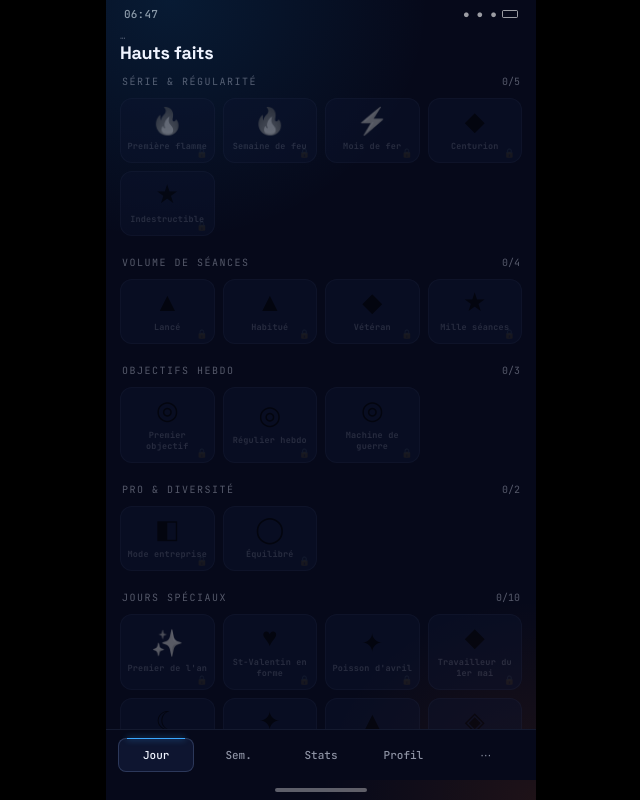
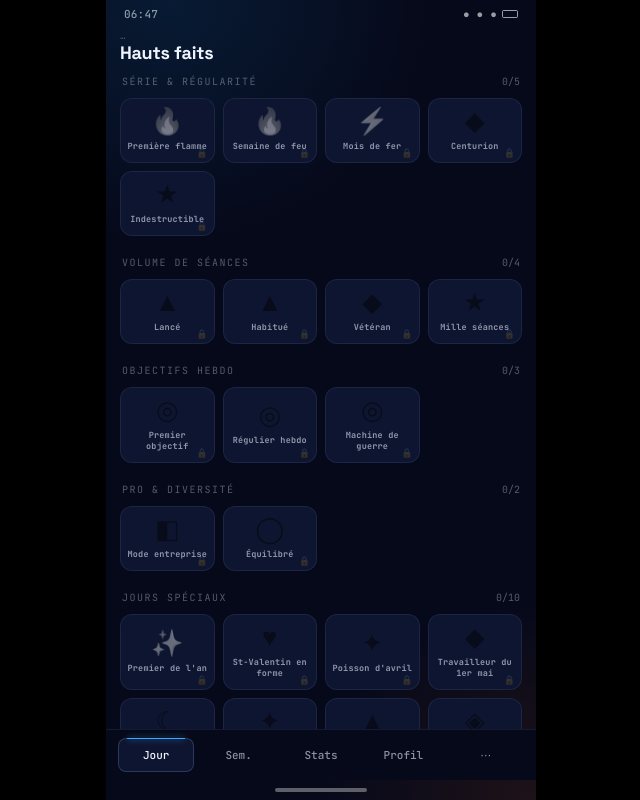
Before and after one commit to gudr-perso/habit-tracker, a React (Vite) app: page /badges in a window 1280 px wide. Shown: the whole page, without its empty margins (319-959 px from the left). Built offline with nearby package versions, Linux system fonts and the light colour scheme; no server answers.

Commit message:
fix: badges verrouillés — texte plus lisible, seule l'icône est grisée

```diff
--- a/src/screens/Badges.jsx
+++ b/src/screens/Badges.jsx
@@ -90,7 +90,6 @@ function BadgeCard({ badge, unlockedAt, rarityColor }) {
           boxShadow: unlockedAt ? `0 0 10px ${rarityColor}33` : 'none',
           display: 'flex', flexDirection: 'column', alignItems: 'center', justifyContent: 'center',
           padding: '10px 6px', gap: 6, cursor: 'pointer',
-          opacity: unlockedAt ? 1 : 0.4,
           transition: 'all 0.15s',
           position: 'relative', overflow: 'hidden',
         }}
@@ -98,8 +97,8 @@ function BadgeCard({ badge, unlockedAt, rarityColor }) {
         {unlockedAt && (
           <div style={{ position: 'absolute', top: 0, left: 0, right: 0, height: 2, background: `linear-gradient(90deg, transparent, ${rarityColor}, transparent)` }} />
         )}
-        <div style={{ fontSize: 26, lineHeight: 1, filter: unlockedAt ? 'none' : 'grayscale(1)' }}>{badge.icon}</div>
-        <div style={{ fontFamily: FORGE.mono, fontSize: 8.5, fontWeight: 700, color: unlockedAt ? rarityColor : FORGE.fgFaint, textAlign: 'center', lineHeight: 1.3, letterSpacing: 0.2 }}>
+        <div style={{ fontSize: 26, lineHeight: 1, filter: unlockedAt ? 'none' : 'grayscale(1) opacity(0.45)' }}>{badge.icon}</div>
+        <div style={{ fontFamily: FORGE.mono, fontSize: 8.5, fontWeight: 700, color: unlockedAt ? rarityColor : FORGE.fgDim, textAlign: 'center', lineHeight: 1.3, letterSpacing: 0.2 }}>
           {badge.name}
         </div>
         {!unlockedAt && (
```
